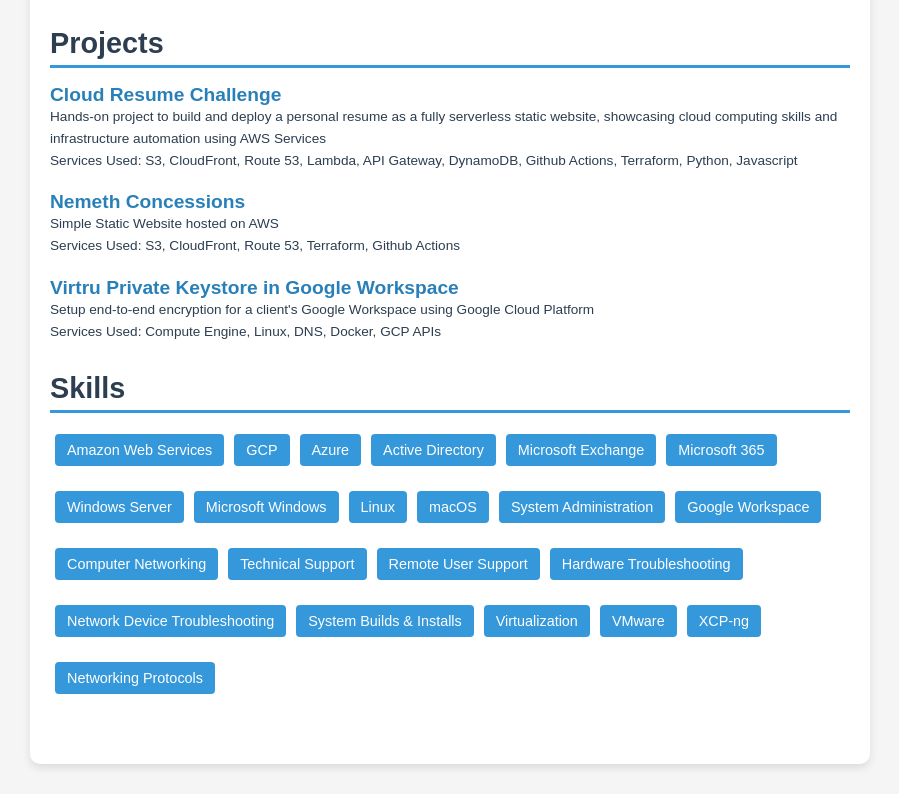
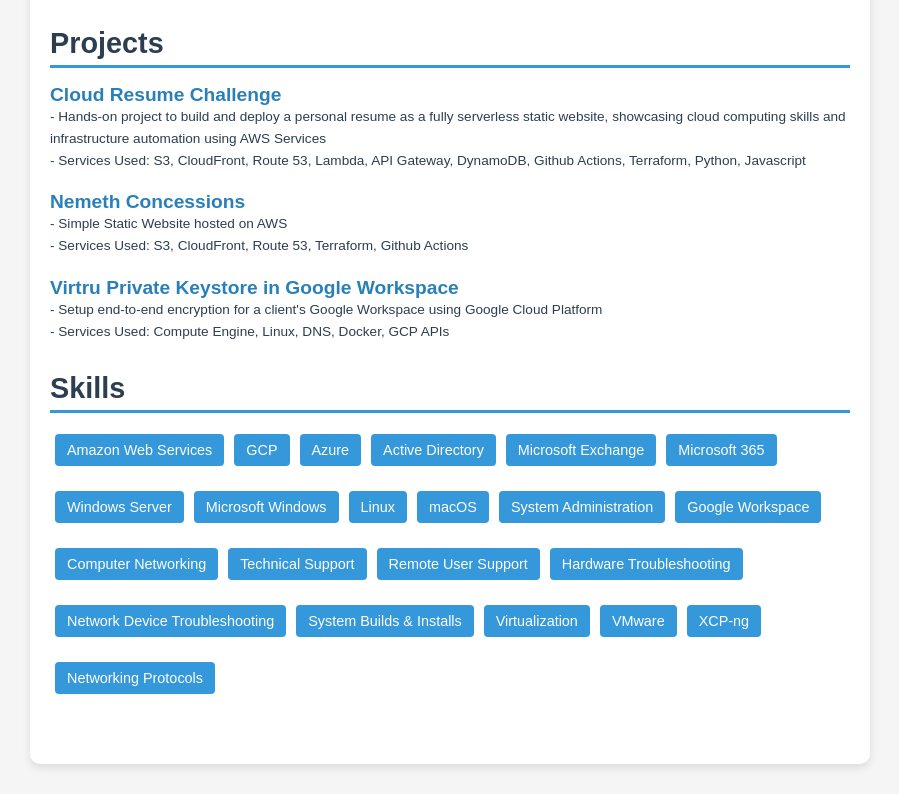
Before and after one commit to anthonysottile/cloudresumechallenge, a plain HTML site: page website/resume.html in a window 1280 px wide. Shown: the part 1997-2791 px from the top of the page, without its empty margins (190-1089 px from the left). Drawn offline with Linux system fonts and the light colour scheme; no server answers.

Commit message:
Update resume.html
fix formatting

```diff
--- a/website/resume.html
+++ b/website/resume.html
@@ -128,20 +128,20 @@ technical knowledge about networking systems and T-Mobile infrastructure</k><br>
                 <li>
                     <span class="job-title">Cloud Resume Challenge</span>
                     <br>
-                    <k>Hands-on project to build and deploy a personal resume as a fully serverless static website, showcasing cloud computing skills and infrastructure automation using AWS Services</k><br>
-                    <k>Services Used: S3, CloudFront, Route 53, Lambda, API Gateway, DynamoDB, Github Actions, Terraform, Python, Javascript</k>
+                    <k>- Hands-on project to build and deploy a personal resume as a fully serverless static website, showcasing cloud computing skills and infrastructure automation using AWS Services</k><br>
+                    <k>- Services Used: S3, CloudFront, Route 53, Lambda, API Gateway, DynamoDB, Github Actions, Terraform, Python, Javascript</k>
                 </li>
                 <li>
                     <span class="job-title">Nemeth Concessions</span>
                     <br>
-                    <k>Simple Static Website hosted on AWS</k><br>
-                    <k>Services Used: S3, CloudFront, Route 53, Terraform, Github Actions</k>
+                    <k>- Simple Static Website hosted on AWS</k><br>
+                    <k>- Services Used: S3, CloudFront, Route 53, Terraform, Github Actions</k>
                 </li>
                 <li>
                     <span class="job-title">Virtru Private Keystore in Google Workspace</span>
                     <br>
-                    <k>Setup end-to-end encryption for a client's Google Workspace using Google Cloud Platform</k><br>
-                    <k>Services Used: Compute Engine, Linux, DNS, Docker, GCP APIs</k>
+                    <k>- Setup end-to-end encryption for a client's Google Workspace using Google Cloud Platform</k><br>
+                    <k>- Services Used: Compute Engine, Linux, DNS, Docker, GCP APIs</k>
                 </li>
             </ul>
         </div>
```
